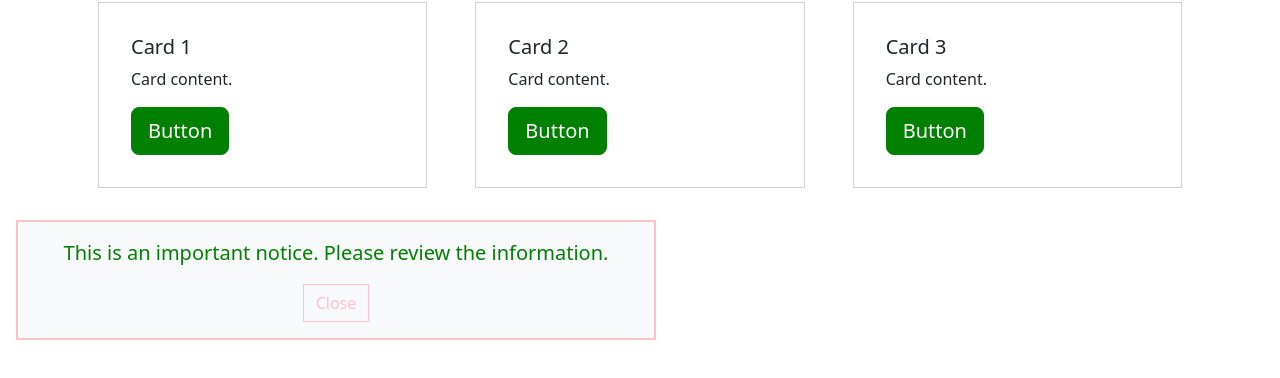
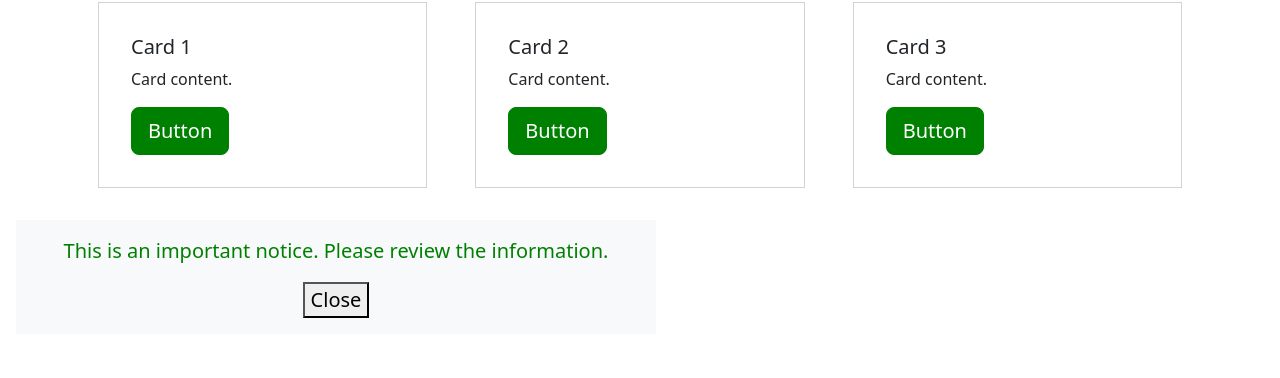
Before and after one commit to diw2425ccp/Web-Interface-Design, a website: page Unit 4/exam_review/index.html in a window 1280 px wide. Shown: the part 108-486 px from the top of the page. Drawn offline with Linux system fonts and the light colour scheme.

Commit message:
Minor adjustments.

```diff
--- a/Unit 4/exam_review/index.html
+++ b/Unit 4/exam_review/index.html
@@ -47,9 +47,9 @@
 
     </main>
 
-    <section class="banner banner-medium text-center border border-2 border-tertiary">
+    <section class="banner banner-medium text-center">
         <p>This is an important notice. Please review the information.</p>
-        <button class="btn">Close</button>
+        <button>Close</button>
     </section>
 
 </body>
--- a/Unit 4/exam_review/scss/main.scss
+++ b/Unit 4/exam_review/scss/main.scss
@@ -10,7 +10,7 @@
 
 $primary:orange;
 $secondary:green;
-$border-radius:0;
+$enable-rounded: false;
 
 
 
@@ -91,13 +91,16 @@ $theme-colors,
   @extend .bg-light;
   @extend .text-secondary;
   @extend .lead;
+  @extend .border;
   @extend .border-tertiary;
   &:hover {
     @extend .bg-info;
 }
-  .btn{
+  button {
+    @extend .btn;
     @extend .btn-outline-tertiary;
   }
+
   @include spacer(1rem);
 }
 
```
